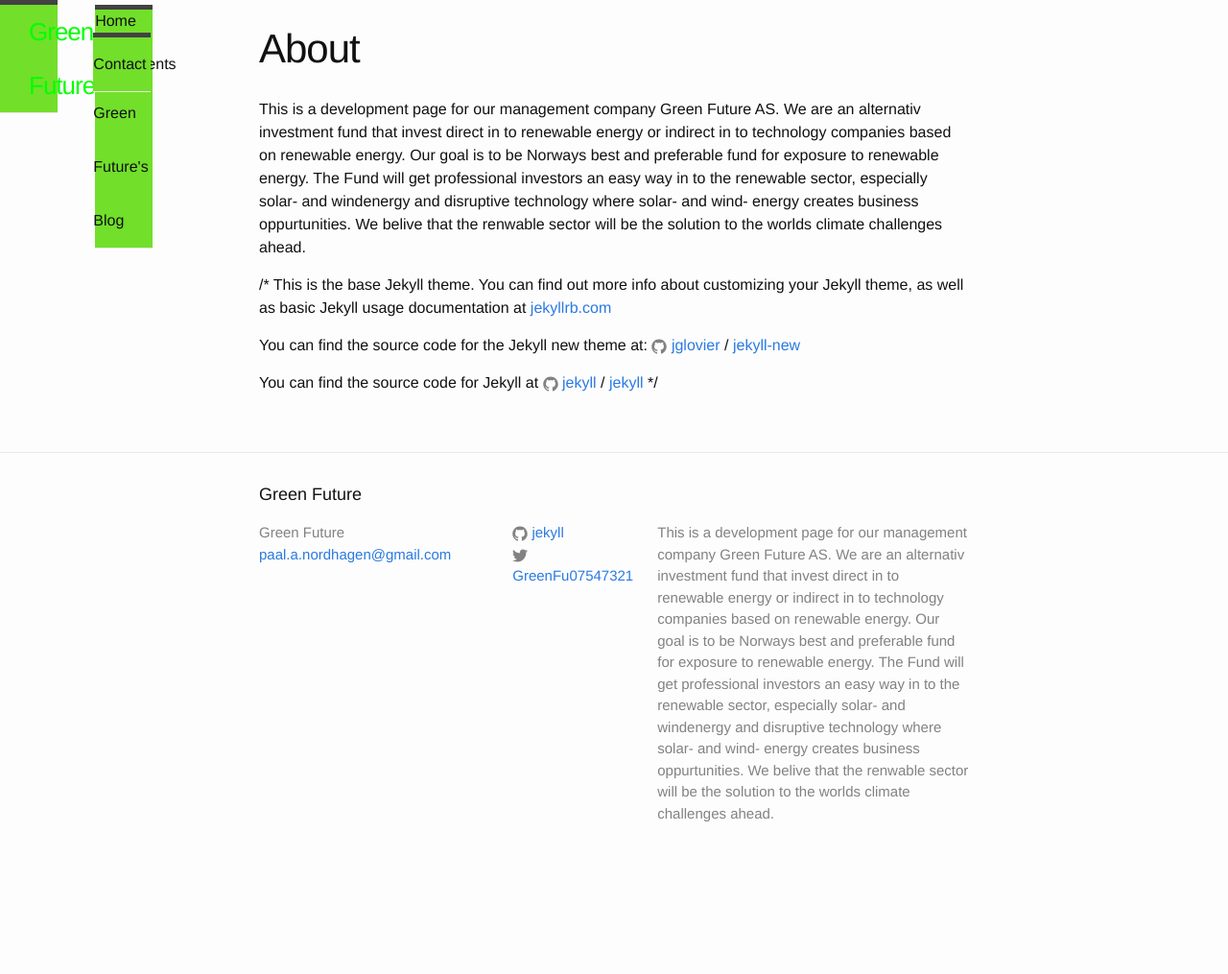
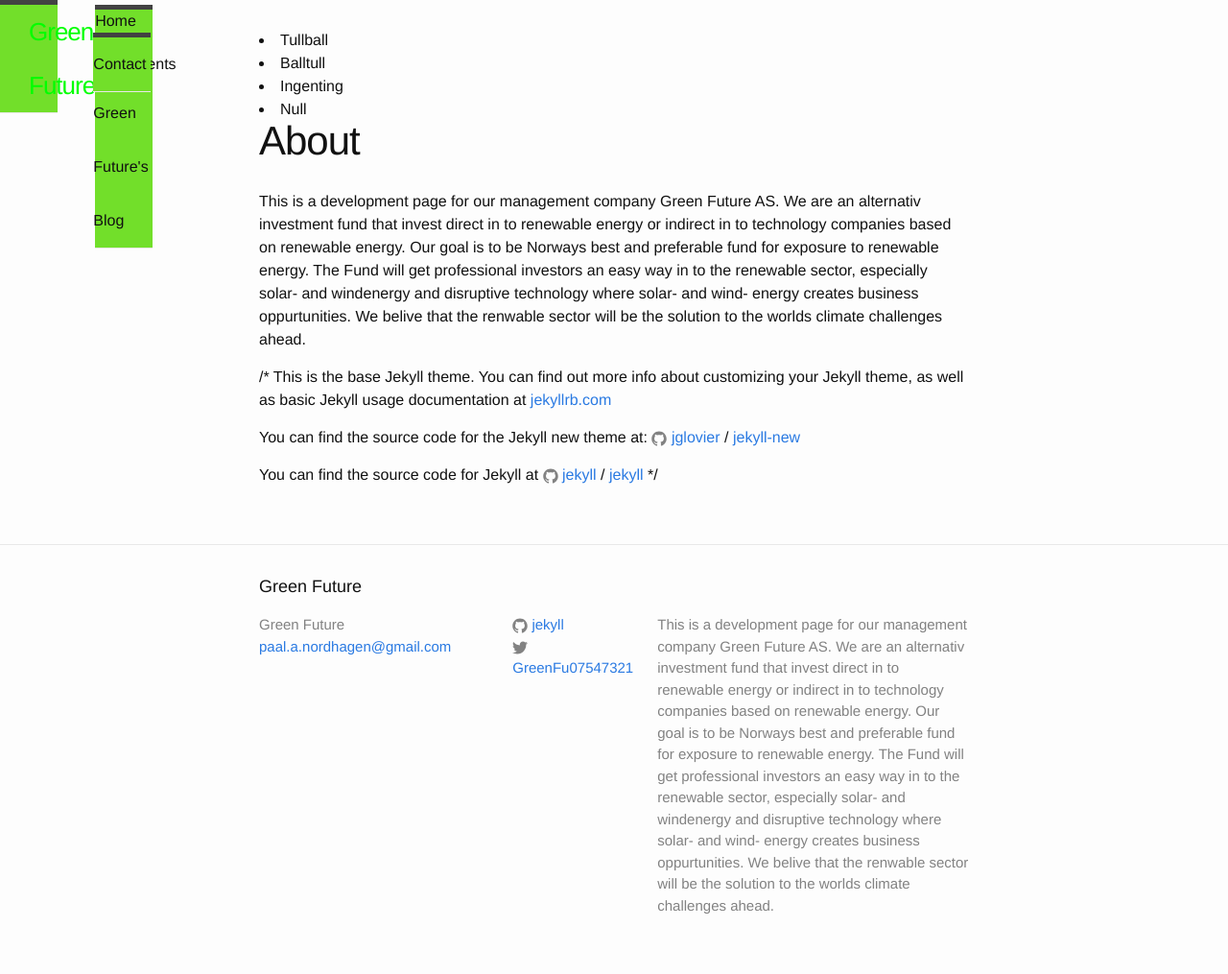
Before and after one commit to Paal-August/Paal-August.github.io, a Jekyll site: the page built from about.md, in a window 1280 px wide. Shown: the whole page at 96% size. Built offline with Jekyll 4.4.1, drawn with Linux system fonts in a browser that asks for light colours; before the commit the page ends 919 px from its top, so only the background shows below that.

Commit message:
Update page.html

```diff
--- a/_layouts/page.html
+++ b/_layouts/page.html
@@ -1,6 +1,12 @@
 ---
 layout: default
 ---
+<div>
+      <li>Tullball</li>
+      <li>Balltull</li>
+      <li>Ingenting</li>
+      <li>Null</li>
+</div>
 <article class="post">
 
   <header class="post-header">
```
